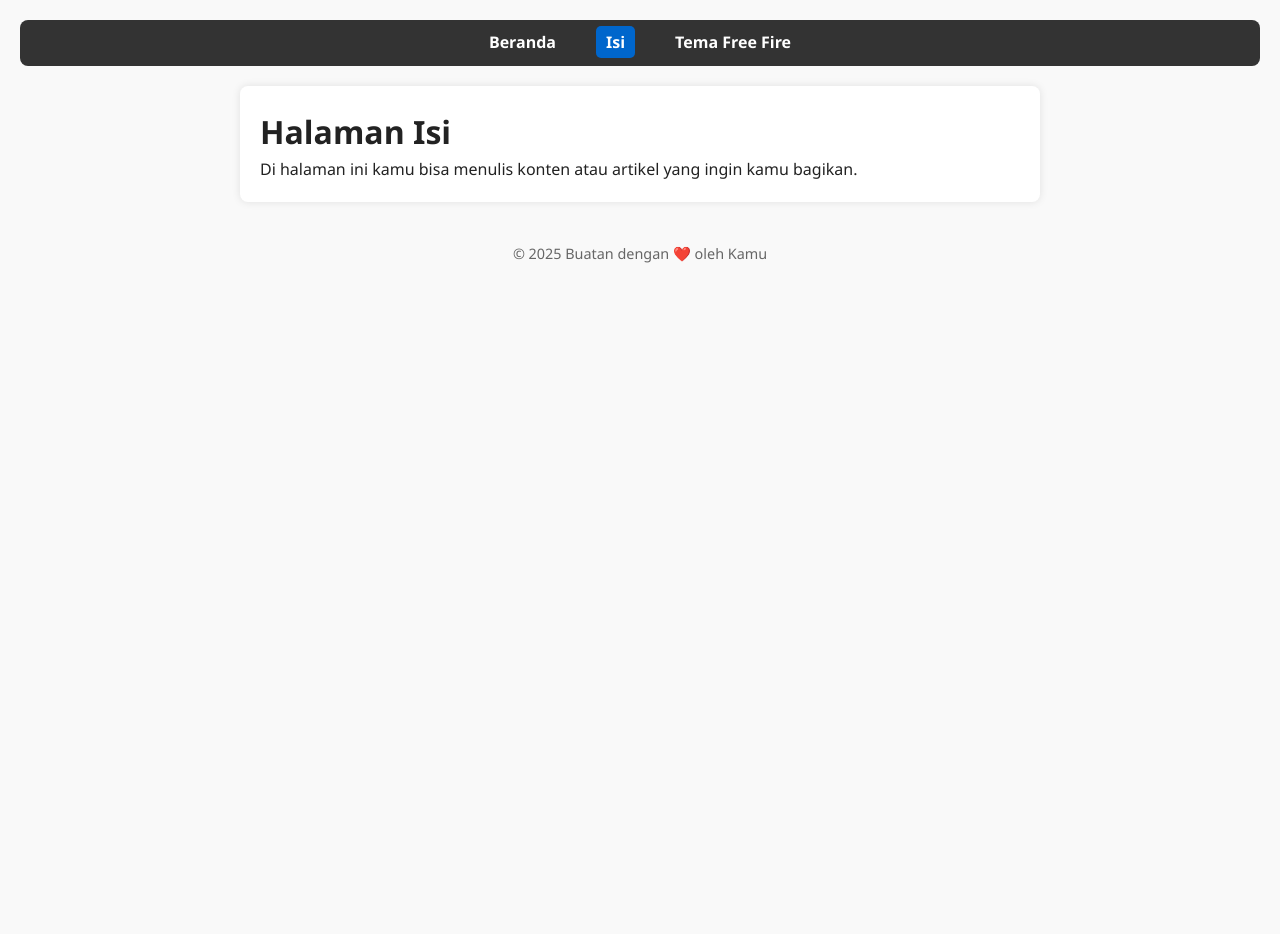
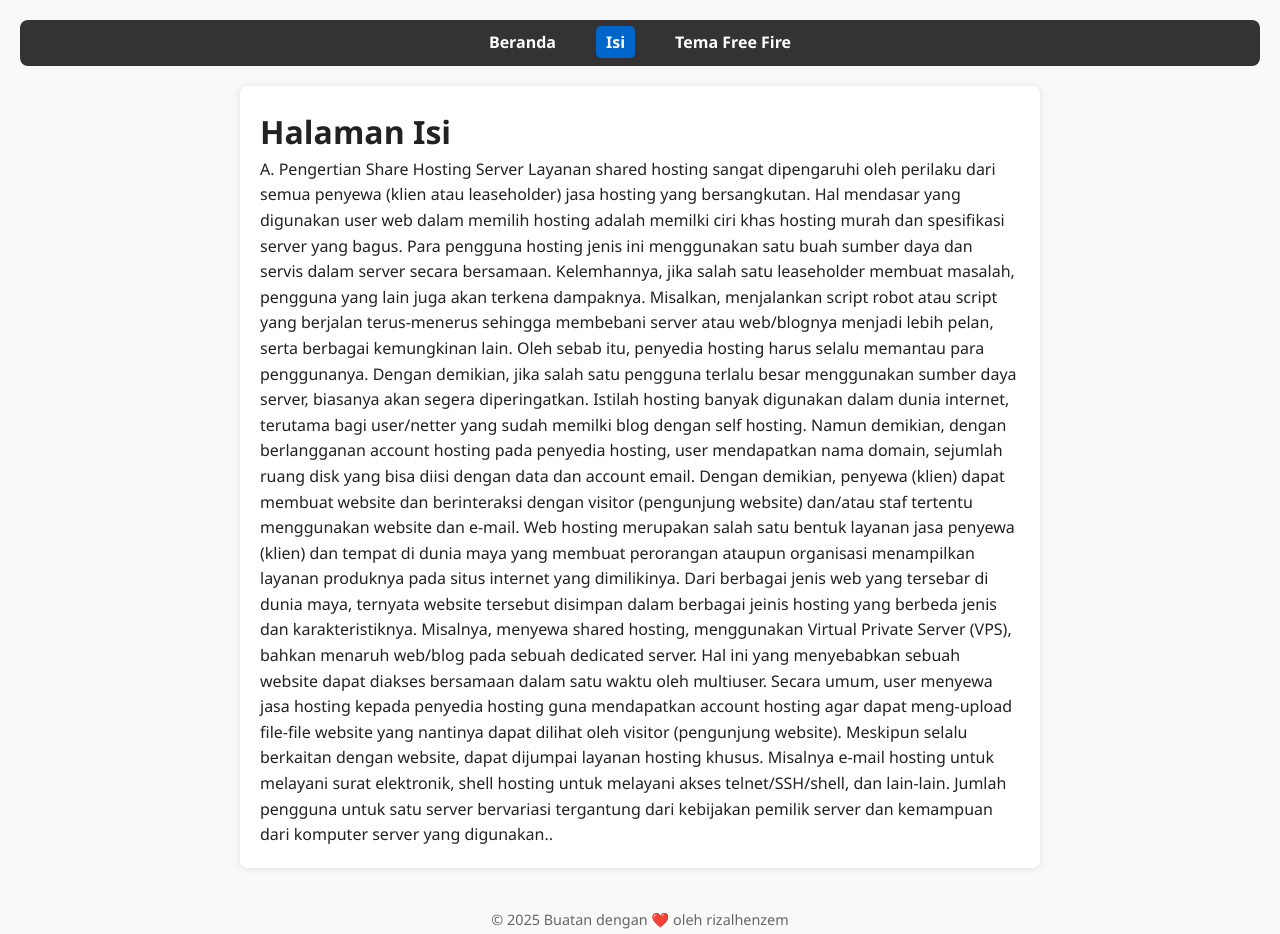
Before and after one commit to rizalhemzem308-wq/rizal, a plain HTML site: page isi.html in a window 1280 px wide. Before the commit the page ends 800 px from the top, so only its background shows below. Drawn offline with Linux system fonts and the light colour scheme.

Commit message:
Update isi.html

```diff
--- a/isi.html
+++ b/isi.html
@@ -17,11 +17,27 @@
 
   <main>
     <h1>Halaman Isi</h1>
-    <p>Di halaman ini kamu bisa menulis konten atau artikel yang ingin kamu bagikan.</p>
+    <p> A. Pengertian Share Hosting Server
+
+Layanan shared hosting sangat dipengaruhi oleh perilaku dari semua penyewa (klien atau leaseholder) jasa hosting yang bersangkutan. Hal mendasar yang digunakan user web dalam memilih hosting adalah memilki ciri khas hosting murah dan spesifikasi server yang bagus.
+
+Para pengguna hosting jenis ini menggunakan satu buah sumber daya dan servis dalam server secara bersamaan. Kelemhannya, jika salah satu leaseholder membuat masalah, pengguna yang lain juga akan terkena dampaknya.
+
+Misalkan, menjalankan script robot atau script yang berjalan terus-menerus sehingga membebani server atau web/blognya menjadi lebih pelan, serta berbagai kemungkinan lain. Oleh sebab itu, penyedia hosting harus selalu memantau para penggunanya.
+
+Dengan demikian, jika salah satu pengguna terlalu besar menggunakan sumber daya server, biasanya akan segera diperingatkan.
+
+Istilah hosting banyak digunakan dalam dunia internet, terutama bagi user/netter yang sudah memilki blog dengan self hosting. Namun demikian, dengan berlangganan account hosting pada penyedia hosting, user mendapatkan nama domain, sejumlah ruang disk yang bisa diisi dengan data dan account email.
+
+Dengan demikian, penyewa (klien) dapat membuat website dan berinteraksi dengan visitor (pengunjung website) dan/atau staf tertentu menggunakan website dan e-mail. Web hosting merupakan salah satu bentuk layanan jasa penyewa (klien) dan tempat di dunia maya yang membuat perorangan ataupun organisasi menampilkan layanan produknya pada situs internet yang dimilikinya.
+
+Dari berbagai jenis web yang tersebar di dunia maya, ternyata website tersebut disimpan dalam berbagai jeinis hosting yang berbeda jenis dan karakteristiknya. Misalnya, menyewa shared hosting, menggunakan Virtual Private Server (VPS), bahkan menaruh web/blog pada sebuah dedicated server. Hal ini yang menyebabkan sebuah website dapat diakses bersamaan dalam satu waktu oleh multiuser.
+
+Secara umum, user menyewa jasa hosting kepada penyedia hosting guna mendapatkan account hosting agar dapat meng-upload file-file website yang nantinya dapat dilihat oleh visitor (pengunjung website). Meskipun selalu berkaitan dengan website, dapat dijumpai layanan hosting khusus. Misalnya e-mail hosting untuk melayani surat elektronik, shell hosting untuk melayani akses telnet/SSH/shell, dan lain-lain. Jumlah pengguna untuk satu server bervariasi tergantung dari kebijakan pemilik server dan kemampuan dari komputer server yang digunakan..</p>
   </main>
 
   <footer>
-    <p>© 2025 Buatan dengan ❤️ oleh Kamu</p>
+    <p>© 2025 Buatan dengan ❤️ oleh rizalhenzem</p>
   </footer>
 </body>
 </html>
```
